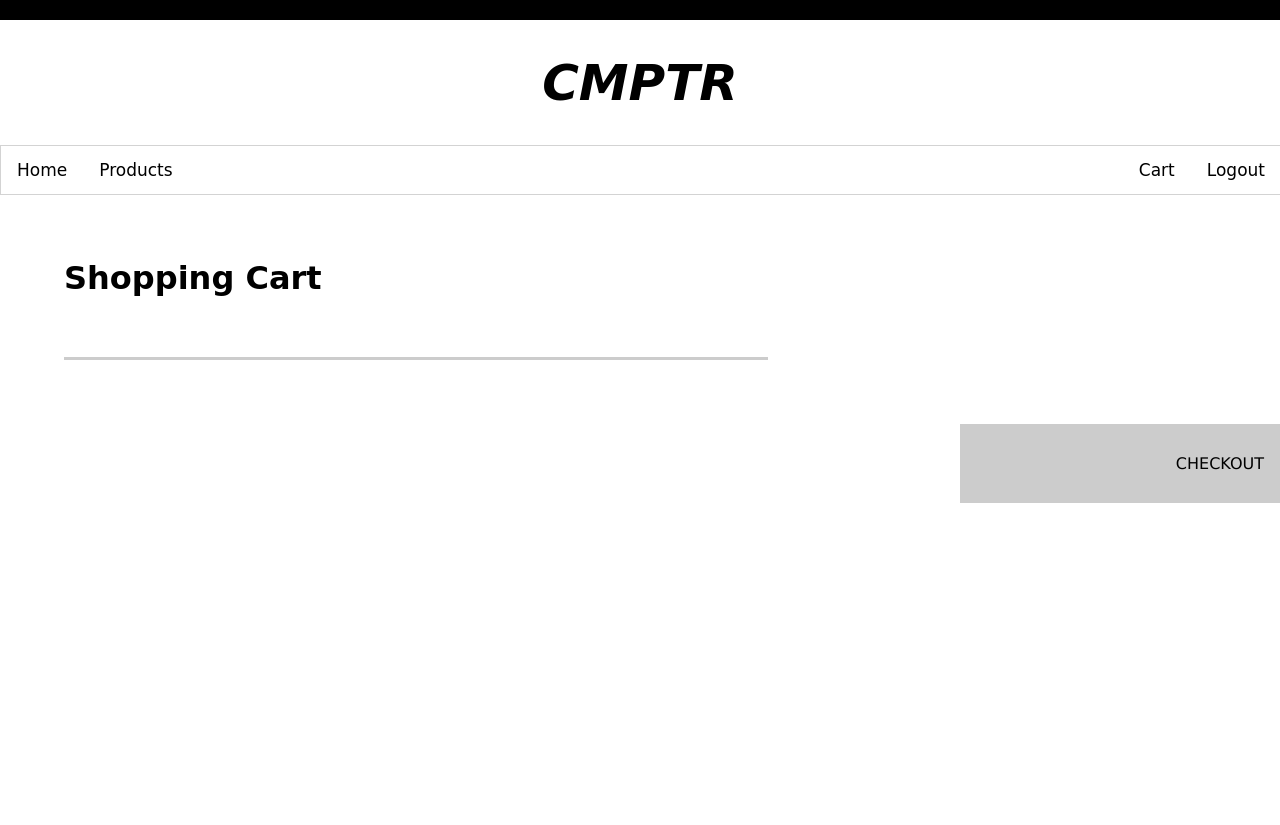
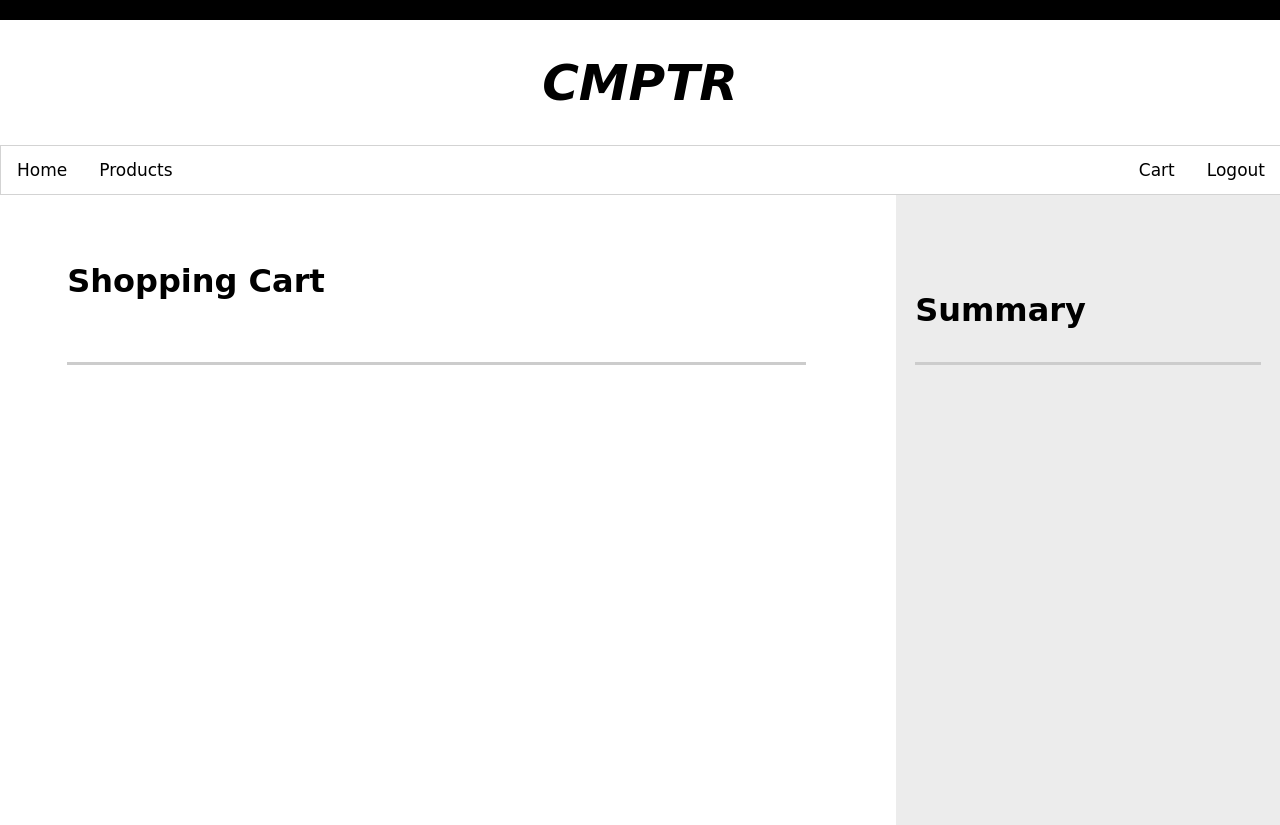
Before and after one commit to Riley-Richards/13DTP, a Flask app: page /cart in a window 1280 px wide; the page is wider, and only the part inside the window is pictured. Before the commit the page ends 503 px from the top of that part, so only its background shows below. Run offline with Flask 2, Linux system fonts and the light colour scheme; a user stored in the database is signed in; data comes from the database, SQL or seed files in the repository; both versions use the stored data as it was after the commit; some web fonts are replaced.

Commit message:
working on cart add/remove

```diff
--- a/application/forms.py
+++ b/application/forms.py
@@ -17,3 +17,6 @@
     # makes sure 2nd password is same as 1st password
     password2 = PasswordField('Repeat Password', validators=[DataRequired(), EqualTo('password'), Length(max=36)], render_kw={"placeholder": "Confirm Password"})
     submit = SubmitField('Register')
+
+class CartForm(FlaskForm):
+    cart = SubmitField('Add to Cart')
--- a/application/routes.py
+++ b/application/routes.py
@@ -1,7 +1,7 @@
 from application import app, db
 from flask import render_template, redirect, flash, url_for, request
 from flask_login import LoginManager, logout_user, login_user, current_user, login_required
-from .forms import LoginForm, RegistrationForm
+from .forms import LoginForm, RegistrationForm, CartForm
 from application import models
 from .models import Product, Cart
 
@@ -52,10 +52,16 @@
 @app.route('/product/<int:id>')
 def productid(id):
     productid = Product.query.filter_by(id=id)
-    cart_item = Cart(product_id=product)
+    return render_template('productid.html', productid=productid)
+
+@app.post('/<int:product_id>/add/')
+@login_required
+def add(product_id):
+    cart_item = Product.query.get_or_404(product_id)
     db.session.add(cart_item)
+    db.session.add(current_user)
     db.session.commit()
-    return render_template('productid.html', productid=productid)
+    return redirect(url_for('cart'))
 
 
 @app.route('/cart')
@@ -64,6 +70,14 @@
     subquery = db.session.query(Cart.product_id).filter_by(user_id=u_id).subquery()
     cart = Product.query.filter(Product.id.in_(subquery)).all()
     return render_template('cart.html', cart=cart)
+
+
+@app.post('/delete/<int:id>')
+def delete(id):
+    remove_product = Cart.query.filter_by(id=int(id)).first()
+    db.session.delete(remove_product)
+    db.session.commit()
+    return redirect(url_for('cart'))
 
 
 
--- a/application/static/css/style.css
+++ b/application/static/css/style.css
@@ -225,6 +225,22 @@
     width:100%;
   }
 
+  .row {
+    display: grid;
+    grid-auto-columns: 1fr 30%;
+    height: 630px;
+  }
+
+  .cartleft{
+    width: 150%;
+    grid-column: 1;
+  }
+
+  .cartright{
+    grid-column: 2;
+    background-color: rgb(236, 236, 236);
+  }
+
   .cartheader{
     border-bottom: 3px rgb(204, 204, 204) solid;
     width: 55%;
@@ -234,27 +250,16 @@
 
   .cart-grid{
     display: grid;
-    grid-template-columns: 1fr 1fr 1fr;
-    position: relative;
+    grid-template-columns: 1fr 1fr 1fr 1fr;
     border-bottom: 3px rgb(204, 204, 204) solid;
     width: 55%;
     margin: 5%;
   }
 
-  .cart-name{
-    margin-left: 0;
+  .summary{
+    border-bottom: 3px rgb(204, 204, 204) solid;
+    width: 90%;
+    margin: 5%;
+    padding-bottom: 3%;
+    margin-top: 25%;
   }
-
-  .columnside{
-    position: fixed;
-    right: 0;
-    width: 25%;
-    background: rgb(204, 204, 204);
-  }
-
-  .columnside p{
-    position: relative;
-    float: right;
-    color: black;
-    padding: 14px 16px;
-  }
--- a/application/templates/cart.html
+++ b/application/templates/cart.html
@@ -1,6 +1,9 @@
 {%extends "base.html"%}
 {%block content%}
 
+
+<div class = "row">
+    <div class = "cartleft">
 
         <div class = "cartheader">
             <h1>Shopping Cart</h1>
@@ -22,13 +25,24 @@
                 <p>${{c.price}}</p>
             </div>
 
+            <div class = "remove_item">
+                <form method="POST" action="{{ url_for('delete', id=c.id) }}">
+                    <input type="submit" value="Remove Item">
+                </form>
+            </div>
         </div>
 
         {%endfor%}
 
+    </div>
 
-<div class = "columnside">
-    <p>CHECKOUT</p>
+    <div class = "cartright">
+
+        <div class="summary">
+            <h1>Summary</h1>
+        </div>
+
+    </div>
 </div>
 
 
```
Also changed, not shown: application/templates/productid.html (+5 -3 lines), application/db.sqlite3. Lines whose indentation alone changed are shown as unchanged.
